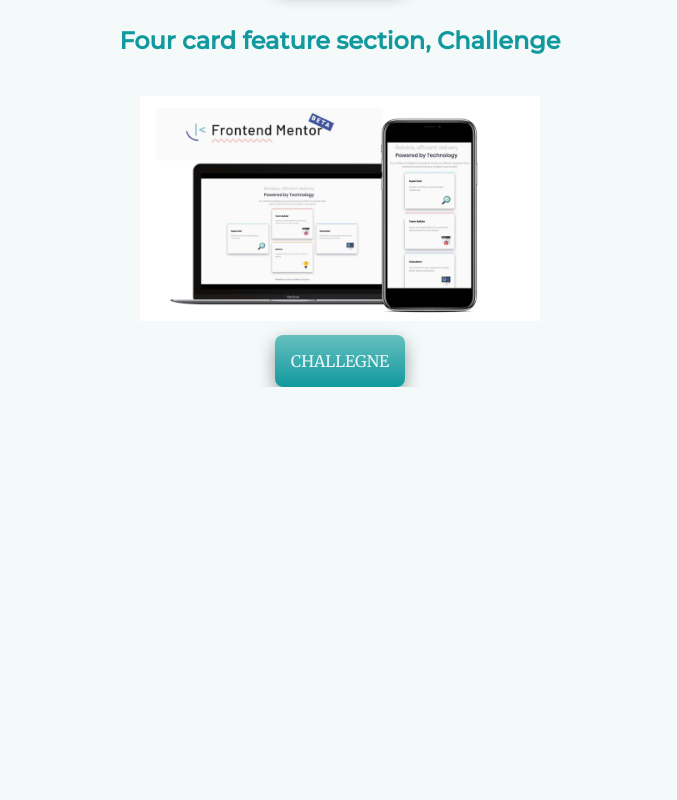
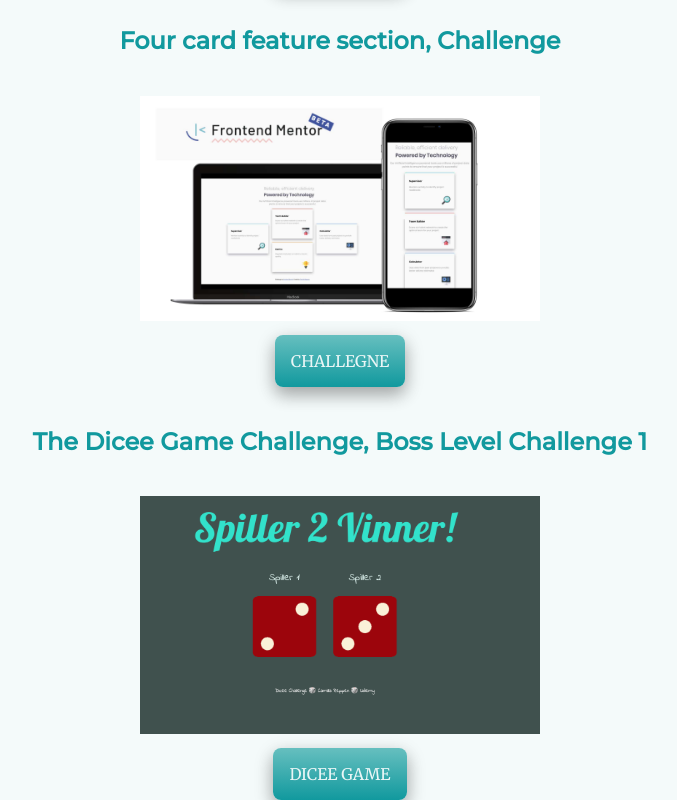
Before and after one commit to camilla-design/camilla-personal-site, a plain HTML site: page udemy.html in a window 1280 px wide. Shown: the part 735-1535 px from the top of the page, without its empty margins (300-977 px from the left). Before the commit the page ends 1122 px from the top, so only its background shows below. Drawn offline with Linux system fonts and the light colour scheme.

Commit message:
added-dicee-game

```diff
--- a/udemy.html
+++ b/udemy.html
@@ -40,6 +40,12 @@
                         <div class="buttons"><a href="http://camilla-reppen.com/reppen/four-card-feature-section-master/">CHALLEGNE</a>
                         </div>
                     </div>
+                    <div class="box">
+                        <h5>The Dicee Game Challenge, Boss Level Challenge 1</h5>
+                        <img src="image-noroff/Screenshot 2020-04-05 at 19.35.55.png" alt=dicee-game>
+                        <div class="buttons"><a href="http://camilla-reppen.com/reppen/dicee-challenge/">DICEE GAME</a>
+                        </div>
+                    </div>
                 </div>
             </div>
 
```
Also changed, not shown: image-noroff/Screenshot 2020-04-05 at 19.35.55.png (added).
